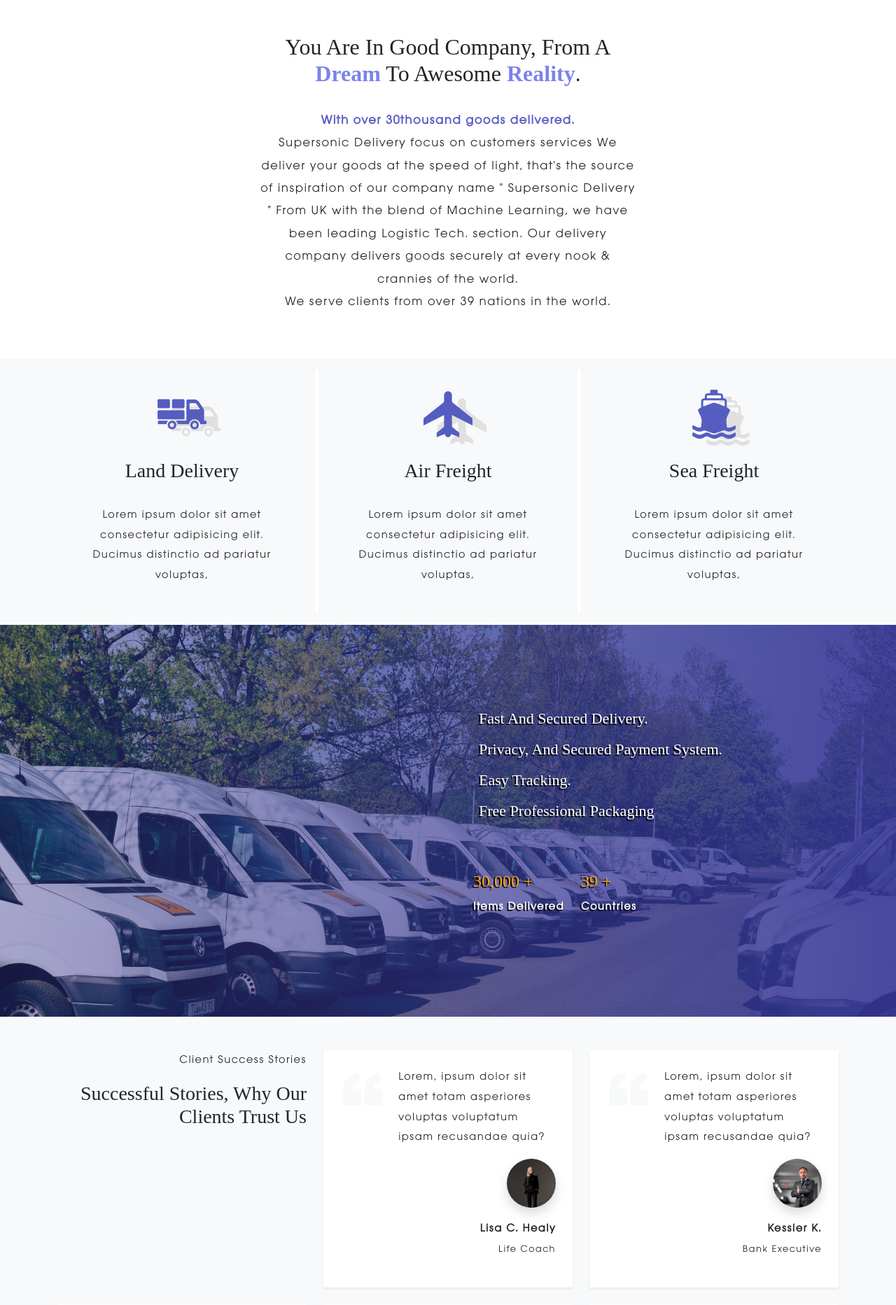
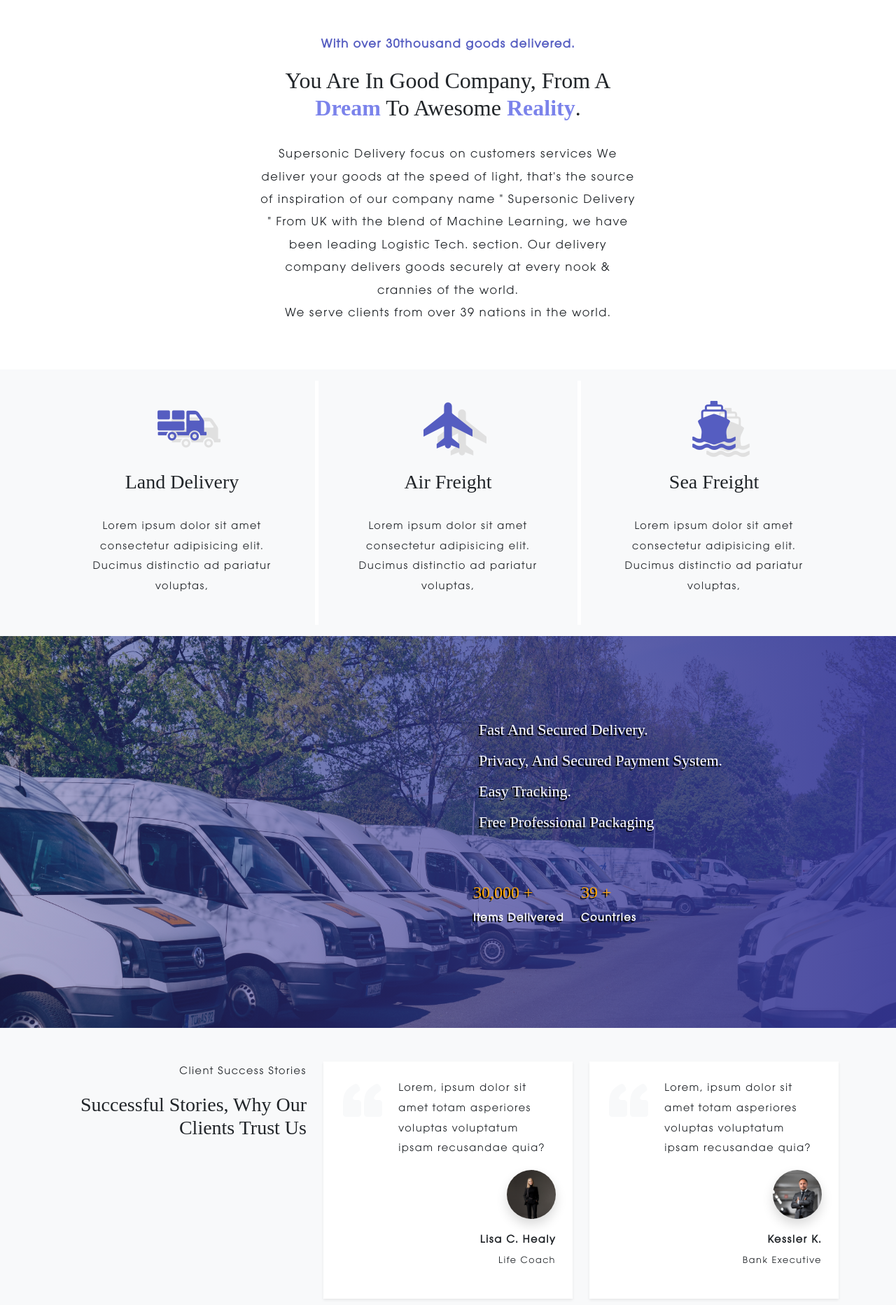
Before and after one commit to ndmichael/logistics, a Django app: page / in a window 1280 px wide. Shown: the part 677-2542 px from the top of the page at 70% size. Run offline with Django 3.2, Linux system fonts and the light colour scheme; some libraries are stand-ins or nearby versions; some web fonts are replaced.

Commit message:
updated index.html

```diff
--- a/shipment/templates/shipment/index.html
+++ b/shipment/templates/shipment/index.html
@@ -39,13 +39,15 @@
     <div class="container">
         <div class="row">
             <div class="col-12 col-md-6 text-center mx-auto">
+                <p>
+                    <b style="color: #555dc1;">With over 30thousand goods delivered.</b>
+                </p>
                 <h2 class=" pb-4">
                     You are in good company, From a <span>dream</span> to awesome <span>Reality</span>.
                 </h2>
                 <p>
-                    <b style="color: #555dc1;">With over 30thousand goods delivered.</b> <br /> Supersonic Delivery focus on customers services We deliver your goods at the speed of light, that's the source of inspiration of our company name &quot; Supersonic
-                    Delivery &quot; From UK with the blend of Machine Learning, we have been leading Logistic Tech. section. Our delivery company delivers goods securely at every nook & crannies of the world. <br /> We serve clients from over 39 nations
-                    in the world.
+                    Supersonic Delivery focus on customers services We deliver your goods at the speed of light, that's the source of inspiration of our company name &quot; Supersonic Delivery &quot; From UK with the blend of Machine Learning, we have been leading Logistic
+                    Tech. section. Our delivery company delivers goods securely at every nook & crannies of the world. <br /> We serve clients from over 39 nations in the world.
 
                 </p>
             </div>
```
